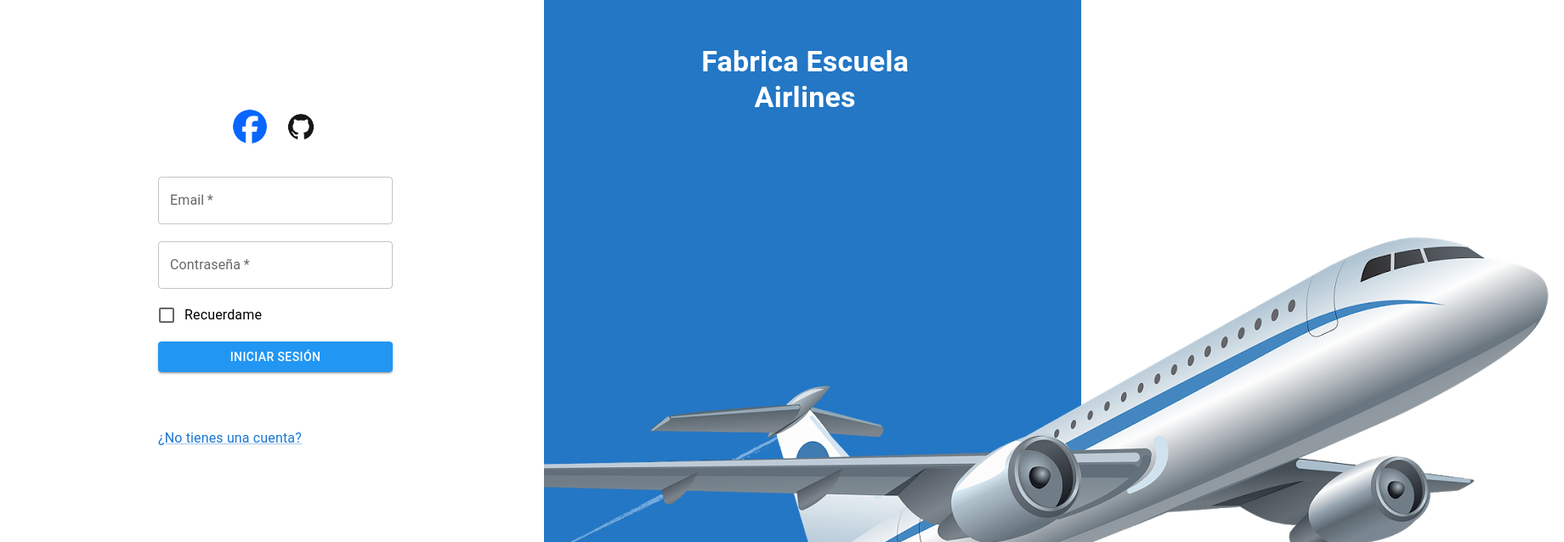
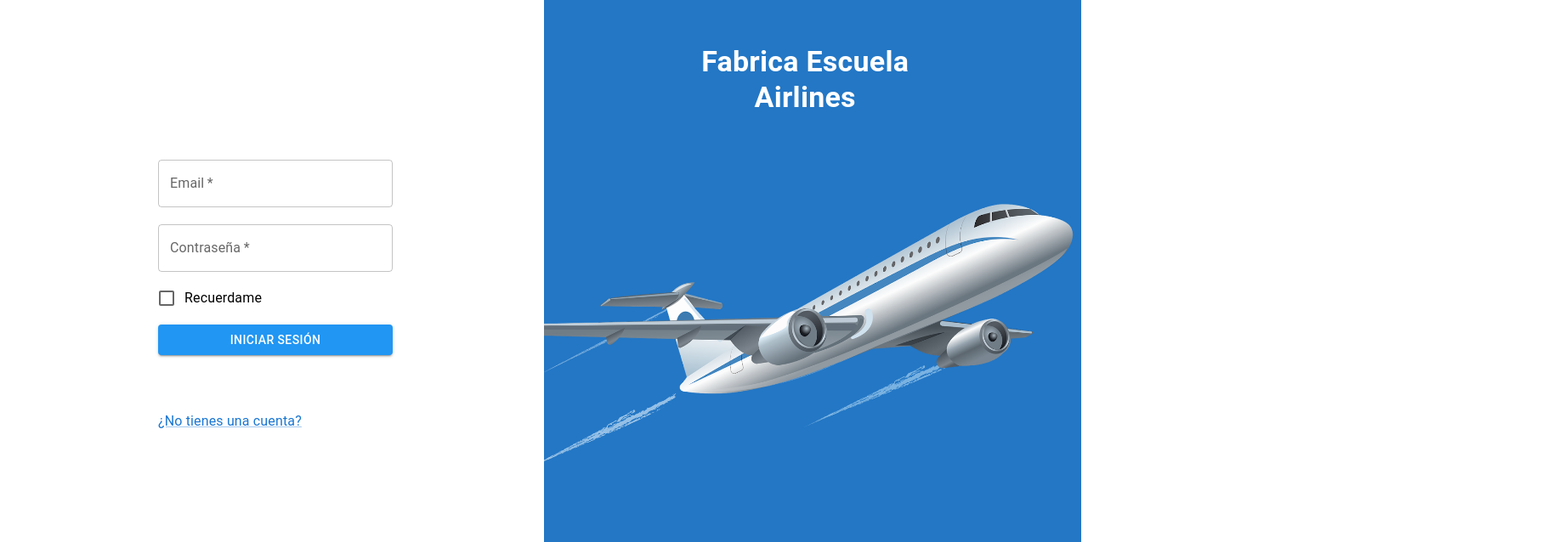
Before and after one commit to manuelRestrep0/frontend-presencial, a Next.js app: page /auth-B/login in a window 1280 px wide. Shown: the part 106-744 px from the top of the page at 85% size, 1840 px wide, since content can reach past the window. Built offline with nearby package versions, Linux system fonts and the light colour scheme.

Commit message:
cambios en login y page.tsx

```diff
--- a/app/auth-B/login/page.tsx
+++ b/app/auth-B/login/page.tsx
@@ -14,7 +14,7 @@ export default function Login() {
   const login = { "margin-top": "20%" }
   const blueBackground = { backgroundColor: "#2377C5", height: "100vh", display: "grid" }
   const title = { textAlign: "center", fontWeight: "bold", marginBottom: "40%" }
-  const imgAvion = { alignSelf: "center", marginTop: "30%" }
+  const imgAvion = { alignSelf: "center", marginTop: "30%", width: "100%"}
 
   return (
     <GoogleOAuthProvider clientId="957566126639-8gm2pvhjlenmruu699rv1gu2195ols1k.apps.googleusercontent.com" >
@@ -25,9 +25,9 @@ export default function Login() {
             Iniciar sesión
           </Typography>
           <Grid container direction="row" justifyContent="center" alignItems="center" sx={{ "margin-bottom": "7%" }}>
-            <Avatar alt="Imagen 1" src={facebook.src} style={{ margin: "10px" }} />
+            {/* <Avatar alt="Imagen 1" src={facebook.src} style={{ margin: "10px" }} /> */}
             {/* <Avatar alt="Imagen 2" src={google.src} style={{ margin: "10px" }} /> */}
-            <Avatar alt="Imagen 3" src={github.src} style={{ margin: "10px" }} />
+            {/* <Avatar alt="Imagen 3" src={github.src} style={{ margin: "10px" }} /> */}
             <AuthWithGoogle />
           </Grid>
           <TextField
```
Also changed, not shown: app/page.tsx (+7 -7 lines).
